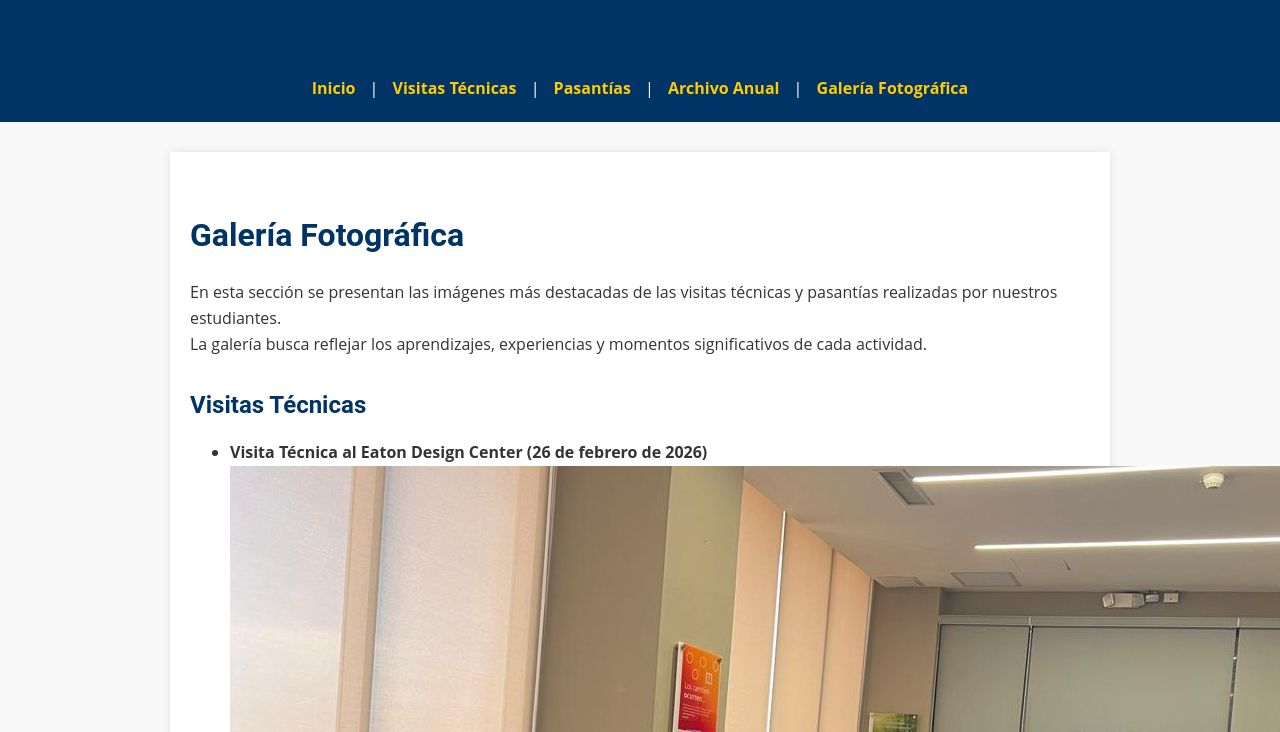
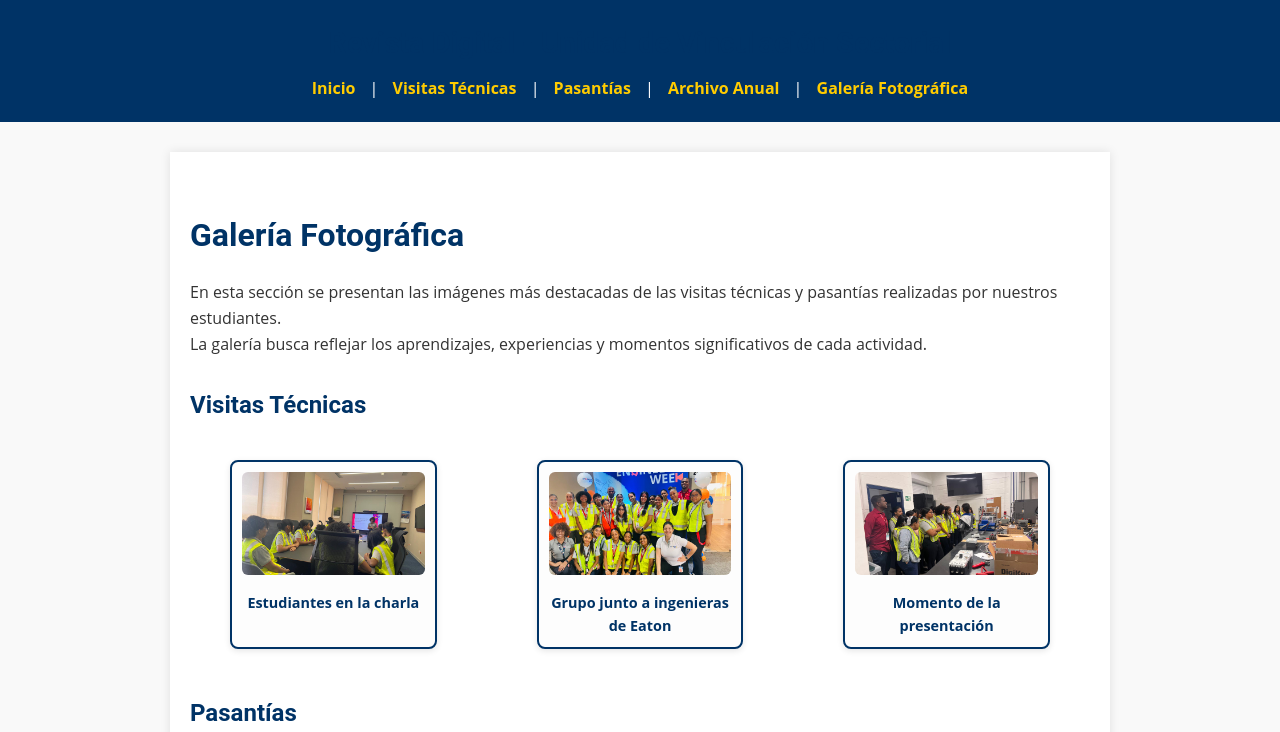
Before and after one commit to Aarias23/revista-vinculacion, a Jekyll site: the page built from galeria/index.md, in a window 1280 px wide, cut to the strip 0-732 px from the top of the page. Built offline with Jekyll 4.4.1, drawn with Linux system fonts in a browser that asks for light colours; our own code applies the rules of GitHub Pages for plain Markdown files; some of the changed text lies outside the part shown.

Commit message:
Publicación: Galería institucional con visita Eaton

```diff
--- a/assets/css/style.css
+++ b/assets/css/style.css
@@ -97,3 +97,39 @@ button:hover,
 .btn:hover {
   background: #ff6600; /* Naranja de acento */
 }
+
+/* Galería fotográfica institucional */
+.gallery {
+  display: grid;
+  grid-template-columns: repeat(auto-fit, minmax(250px, 1fr));
+  gap: 20px;
+  margin-top: 20px;
+}
+
+.gallery figure {
+  background: #fdfdfd;
+  border: 2px solid #003366; /* Azul institucional */
+  border-radius: 8px;
+  padding: 10px;
+  text-align: center;
+  box-shadow: 0 2px 6px rgba(0, 0, 0, 0.1);
+  transition: transform 0.3s ease;
+}
+
+.gallery figure:hover {
+  transform: scale(1.03);
+  border-color: #ffcc00; /* Amarillo dorado al pasar el mouse */
+}
+
+.gallery img {
+  width: 100%;
+  height: auto;
+  border-radius: 6px;
+}
+
+.gallery figcaption {
+  margin-top: 8px;
+  font-size: 0.9em;
+  font-weight: bold;
+  color: #003366; /* Azul institucional */
+}
--- a/galeria/index.md
+++ b/galeria/index.md
@@ -5,12 +5,26 @@ La galería busca reflejar los aprendizajes, experiencias y momentos significati
 
 ## Visitas Técnicas
 
-- **Visita Técnica al Eaton Design Center (26 de febrero de 2026)**
-  ![Estudiantes en la charla](../assets/img/visitas/eaton1.jpg)
-  ![Grupo junto a ingenieras de Eaton](../assets/img/visitas/eaton2.jpg)
-  ![Momento de la presentación](../assets/img/visitas/eaton3.jpg)
+<div class="gallery">
+  <figure>
+    <img src="../assets/img/visitas/eaton1.jpg" alt="Estudiantes en la charla">
+    <figcaption>Estudiantes en la charla</figcaption>
+  </figure>
+  <figure>
+    <img src="../assets/img/visitas/eaton2.jpg" alt="Grupo junto a ingenieras de Eaton">
+    <figcaption>Grupo junto a ingenieras de Eaton</figcaption>
+  </figure>
+  <figure>
+    <img src="../assets/img/visitas/eaton3.jpg" alt="Momento de la presentación">
+    <figcaption>Momento de la presentación</figcaption>
+  </figure>
+</div>
 
 ## Pasantías
 
-- **Pasantía en Empresa ABC**
-  ![Foto de pasantía](../assets/img/pasantias/empresa1.jpg)
+<div class="gallery">
+  <figure>
+    <img src="../assets/img/pasantias/empresa1.jpg" alt="Foto de pasantía">
+    <figcaption>Foto de pasantía</figcaption>
+  </figure>
+</div>
```
